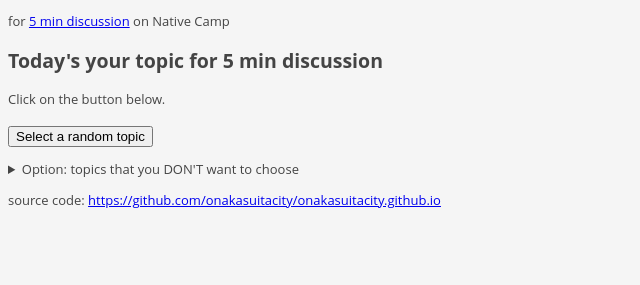
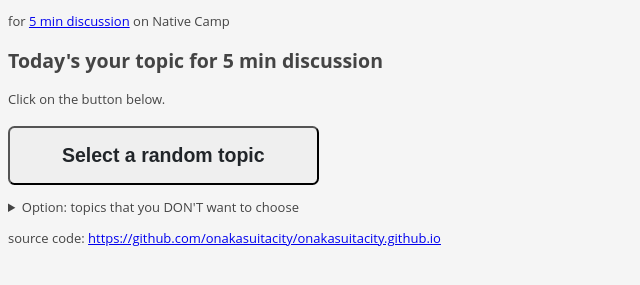
Before and after one commit to onakasuitacity/onakasuitacity.github.io, a plain HTML site: page index.html in a window 1280 px wide. Shown: the part 51-336 px from the top of the page, without its empty margins (0-640 px from the left). Drawn offline with Linux system fonts and the light colour scheme.

Commit message:
add css for button

```diff
--- a/css/style.css
+++ b/css/style.css
@@ -12,3 +12,24 @@
   h1 {
     font-size: 1.8rem;
   }
+
+  #button {
+    font-size: 1.5rem;
+    font-weight: 700;
+    line-height: 1.5;
+    position: relative;
+    display: inline-block;
+    padding: 1rem 4rem;
+    cursor: pointer;
+    -webkit-user-select: none;
+    -moz-user-select: none;
+    -ms-user-select: none;
+    user-select: none;
+    -webkit-transition: all 0.3s;
+    transition: all 0.3s;
+    text-align: center;
+    vertical-align: middle;
+    text-decoration: none;
+    color: #212529;
+    border-radius: 0.5rem;
+  }
```
